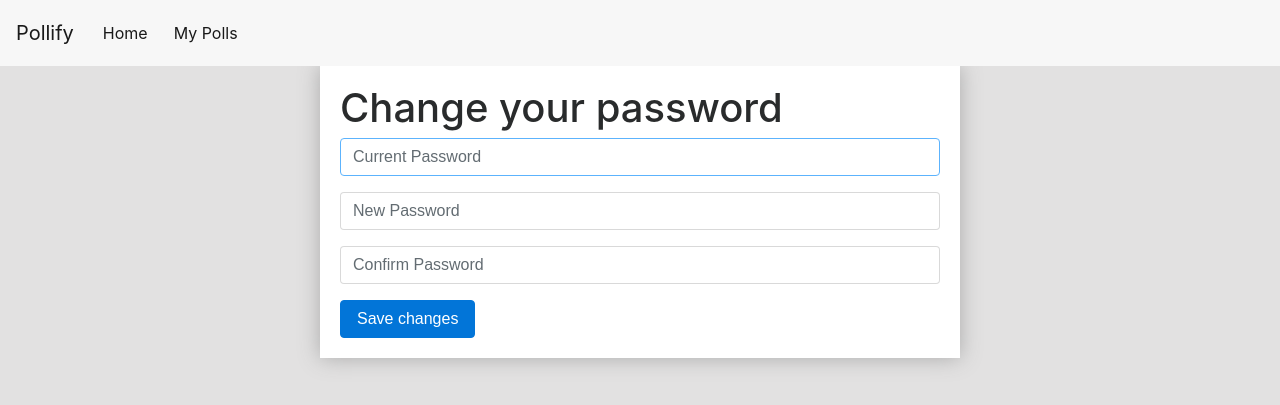
After one commit to Stivi7/vote-app, a Django app: page /password/ in a window 1280 px wide. The commit adds this page. Shown: the top 405 px of the page. Run offline with Django 3.2, Linux system fonts and the light colour scheme; some libraries are stand-ins or nearby versions.

Commit message:
password change

```diff
--- a/vote/forms.py
+++ b/vote/forms.py
@@ -1,5 +1,5 @@
 from django import forms
-from django.contrib.auth.forms import UserCreationForm, AuthenticationForm
+from django.contrib.auth.forms import UserCreationForm, AuthenticationForm, PasswordChangeForm
 from django.utils.translation import ugettext, ugettext_lazy as _
 from django.contrib.auth.models import User
 
@@ -112,3 +112,14 @@ class LoginForm(AuthenticationForm):
             'placeholder': 'Password',
         })
     )
+
+
+class PasswordChange(PasswordChangeForm):
+    def __init__(self, user, *args, **kwargs):
+        super(PasswordChange, self).__init__(user, *args, **kwargs)
+        self.fields['old_password'].widget.attrs.update({'class': 'form-control',
+                                                         'placeholder': 'Current Password'})
+        self.fields['new_password1'].widget.attrs.update({'class': 'form-control',
+                                                          'placeholder': 'New Password'})
+        self.fields['new_password2'].widget.attrs.update({'class': 'form-control',
+                                                          'placeholder': 'Confirm Password'})
--- /dev/null
+++ b/vote/templates/forms/change_password.html
@@ -0,0 +1,15 @@
+{% extends 'base/base.html' %}
+{% block content %}
+<div class="wrapper" style="width: 50%">
+<h1>Change your password</h1>
+<form method="post">
+    {% csrf_token %}
+    {% for field in form %}
+    <div class="form-group">
+        {{ field }}
+    </div>
+    {% endfor %}
+    <button class="btn btn-default btn-primary" type="submit">Save changes</button>
+</form>
+</div>
+{% endblock %}
--- /dev/null
+++ b/vote/templates/vote/empty.html
@@ -0,0 +1,4 @@
+<div class="text-center">
+    <h3>There are no records
+    </h3>
+</div>
--- a/vote/templates/vote/question_list.html
+++ b/vote/templates/vote/question_list.html
@@ -1,6 +1,9 @@
 {% extends 'base/base.html' %}
 {% block content %}
 <div class="wrapper" style="width: 50%">
+    {% if questions.count == 0 %}
+    {% include 'vote/empty.html' %}
+    {% endif %}
     <ul>
         <div class="row">
         {% for question in questions %}
--- a/vote/urls.py
+++ b/vote/urls.py
@@ -20,4 +20,6 @@ urlpatterns = [
     url(r'^poll/delete/(?P<pk>[0-9]+)/$', views.PollDelete.as_view(), name='poll-delete'),
     #pollurl/
     url(r'^pollurl/(?P<id>[0-9]+)/$', views.pollurl, name='pollurl'),
+    #password/
+    url(r'^password/$', views.change_password, name='password-change')
 ]
--- a/vote/views.py
+++ b/vote/views.py
@@ -1,12 +1,13 @@
 from django.shortcuts import render, redirect, get_object_or_404, render_to_response
-from django.contrib.auth import login, authenticate
-from django.contrib.auth.forms import UserCreationForm, AuthenticationForm
+from django.contrib import messages
+from django.contrib.auth import login, authenticate, update_session_auth_hash
+from django.contrib.auth.forms import UserCreationForm, AuthenticationForm, PasswordChangeForm
 from django.http import HttpResponse, HttpResponseRedirect, HttpRequest
 from django.views.generic.edit import CreateView, DeleteView
 from .models import Question, Choices
 from django.views.generic.list import ListView
 from django.views.generic.detail import DetailView
-from .forms import PollForm, UserCreateForm
+from .forms import PollForm, UserCreateForm, PasswordChange
 from django.urls import reverse, reverse_lazy
 from django.contrib.auth.decorators import login_required
 from django.contrib.auth.mixins import LoginRequiredMixin
@@ -121,3 +122,20 @@ def vote(request, question_id):
         question.save()
 
     return redirect('vote:results', question.id)
+
+
+def change_password(request):
+    if request.method == 'POST':
+        form = PasswordChange(request.user, request.POST)
+        if form.is_valid():
+            user = form.save()
+            update_session_auth_hash(request, user)  # Important!
+            messages.success(request, 'Your password was successfully updated!')
+            return redirect('vote:home')
+        else:
+            messages.error(request, 'Please correct the error below.')
+    else:
+        form = PasswordChange(request.user)
+    return render(request, 'forms/change_password.html', {
+        'form': form
+    })
--- a/vote_app/settings.py
+++ b/vote_app/settings.py
@@ -25,7 +25,7 @@ SECRET_KEY = 'w-&jf@a=85(n0ktpwp)b4j&o($!n!y_fuw+3kki16&xt38-hkj'
 # SECURITY WARNING: don't run with debug turned on in production!
 DEBUG = True
 
-ALLOWED_HOSTS = []
+ALLOWED_HOSTS = ['0.0.0.0', 'localhost']
 SECURE_PROXY_SSL_HEADER = ('HTTP_X_FORWARDED_PROTO', 'https')
 
 
```
Also changed, not shown: db.sqlite3.
